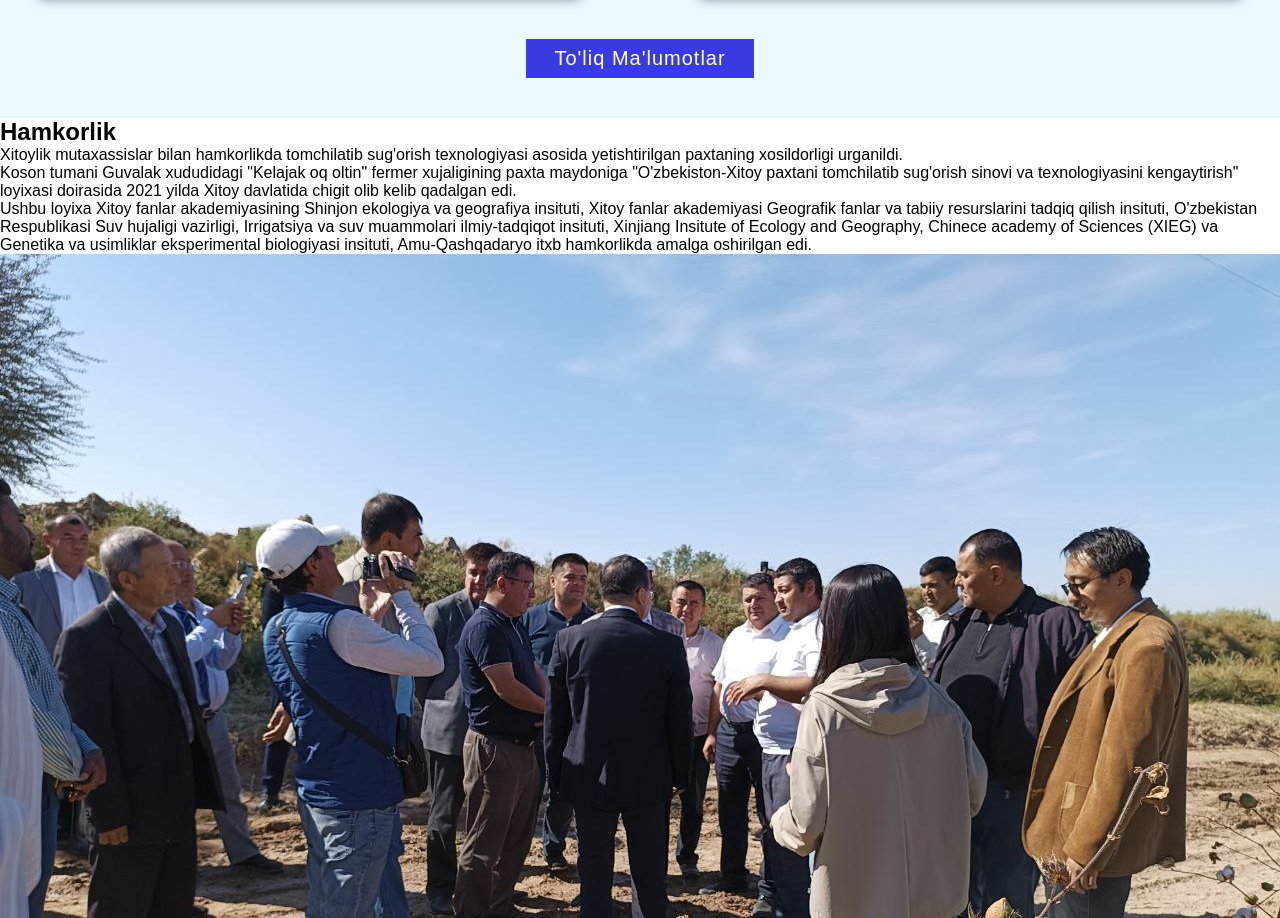
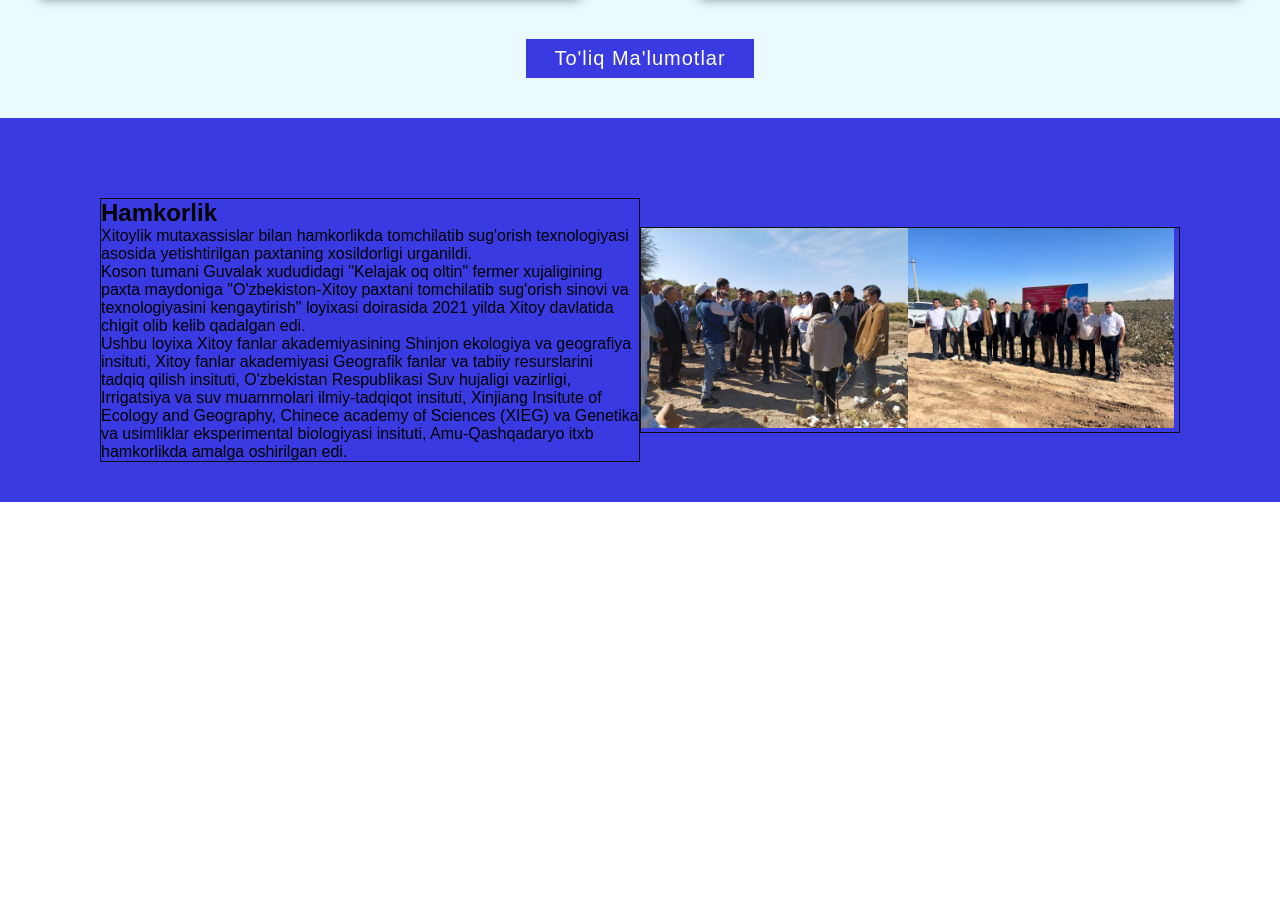
Before and after one commit to YusufjonAbdumajidov/YakGuz, a React (Create React App) app: page / in a window 1280 px wide. Shown: the part 1410-2328 px from the top of the page. After the commit the page ends 1912 px from the top, so only its background shows below. Built offline with nearby package versions, Linux system fonts and the light colour scheme.

Commit message:
working o design

```diff
--- a/src/styles/hamkorlik.scss
+++ b/src/styles/hamkorlik.scss
@@ -0,0 +1,19 @@
+.hamkorlik{
+    display: flex;
+    align-items: center;
+    justify-content: center;
+    padding: 80px 40px 40px 40px ;
+    background-color: rgb(58, 58, 226);
+    section{
+        border: 1px solid #111;
+        &:nth-child(1){
+            width: 45%;
+        }
+        &:nth-child(2){
+            width: 45%;
+        }
+    }
+    img{
+        height: 200px;
+    }
+}
```
